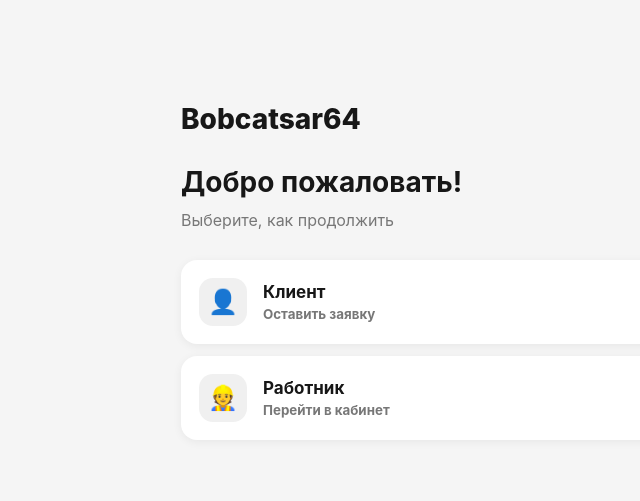
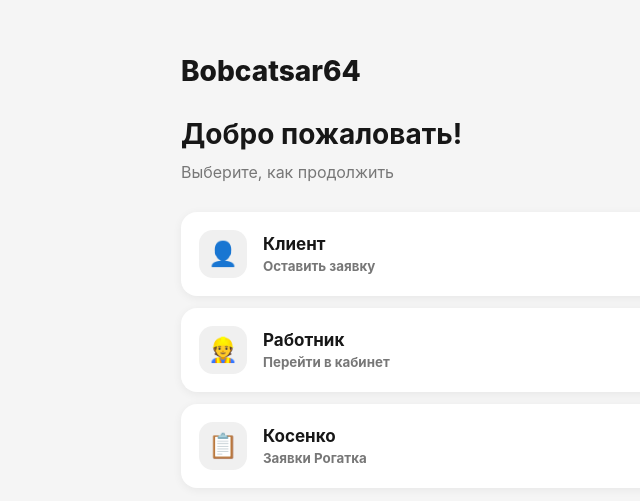
Before and after one commit to 3enn9/bobcat-payments-bot, a React (Vite) app in the folder miniapp/: page / in a window 1280 px wide. Shown: the part 129-630 px from the top of the page, without its empty margins (219-859 px from the left). Built offline with nearby package versions, Linux system fonts and the light colour scheme.

Commit message:
Добавлено кнопка Косенко

```diff
--- a/miniapp/src/App.tsx
+++ b/miniapp/src/App.tsx
@@ -2,7 +2,7 @@ import { useState } from "react";
 import RequestForm from "./components/RequestForm";
 import WorkerRequests from "./components/WorkerRequests";
 
-type Screen = "home" | "client" | "worker";
+type Screen = "home" | "client" | "worker" | "kosenko";
 
 export default function App() {
   const [screen, setScreen] = useState<Screen>("home");
@@ -39,6 +39,28 @@ export default function App() {
 
   if (screen === "worker") {
     return (
+      <div className="page">
+        <div className="card">
+          <button
+            type="button"
+            className="back-button"
+            onClick={() => setScreen("home")}
+          >
+            ← Назад
+          </button>
+
+          <div className="eyebrow">GOPAYGO</div>
+
+          <h1>Работник</h1>
+
+          <p className="subtitle">Страница в разработке</p>
+        </div>
+      </div>
+    );
+  }
+
+  if (screen === "kosenko") {
+    return (
       <div className="page page-worker">
         <div className="card card-worker">
           <button
@@ -51,7 +73,7 @@ export default function App() {
 
           <div className="eyebrow">GOPAYGO</div>
 
-          <h1>Работник</h1>
+          <h1>Косенко</h1>
 
           <p className="subtitle">Заявки из группы «Рогатка»</p>
 
@@ -97,6 +119,19 @@ export default function App() {
             <small>Перейти в кабинет</small>
           </span>
         </button>
+
+        <button
+          type="button"
+          className="role-button"
+          onClick={() => setScreen("kosenko")}
+        >
+          <span className="role-icon">📋</span>
+
+          <span>
+            <strong>Косенко</strong>
+            <small>Заявки Рогатка</small>
+          </span>
+        </button>
       </div>
     </main>
   );
```
